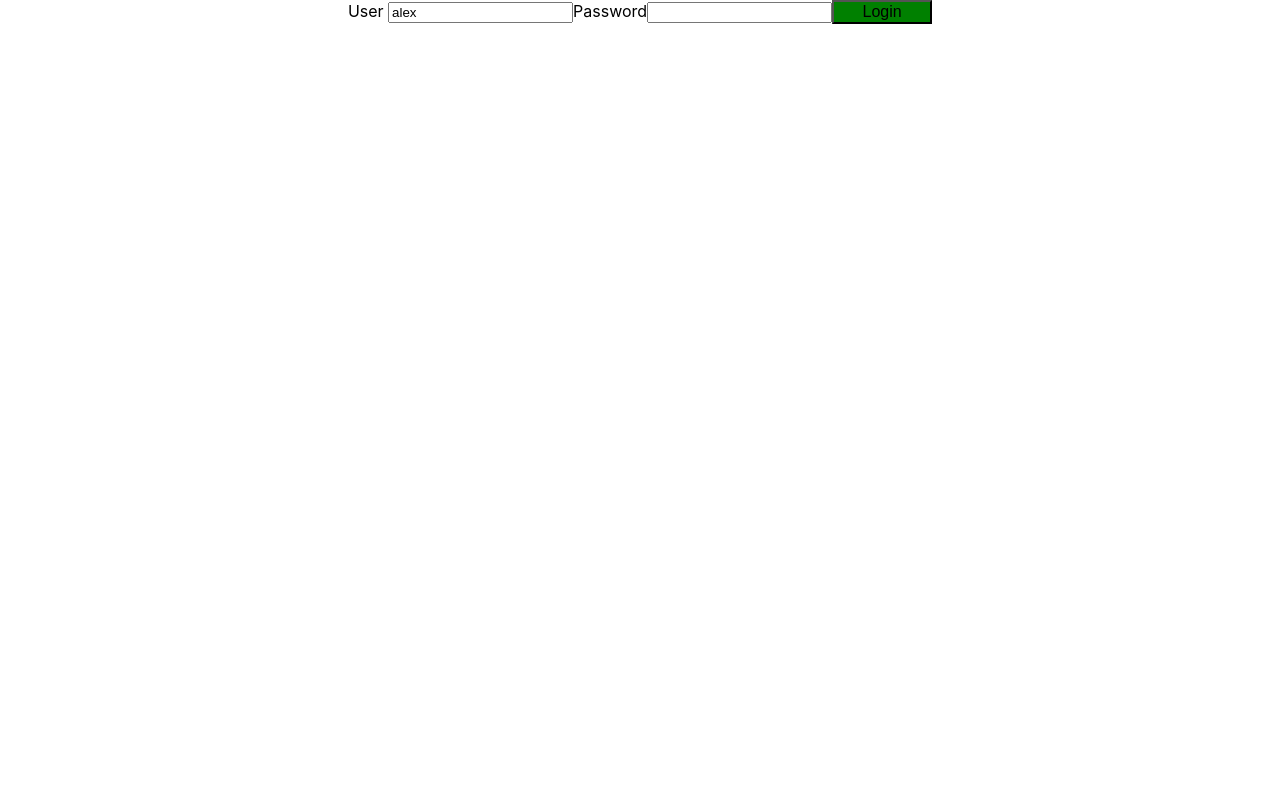
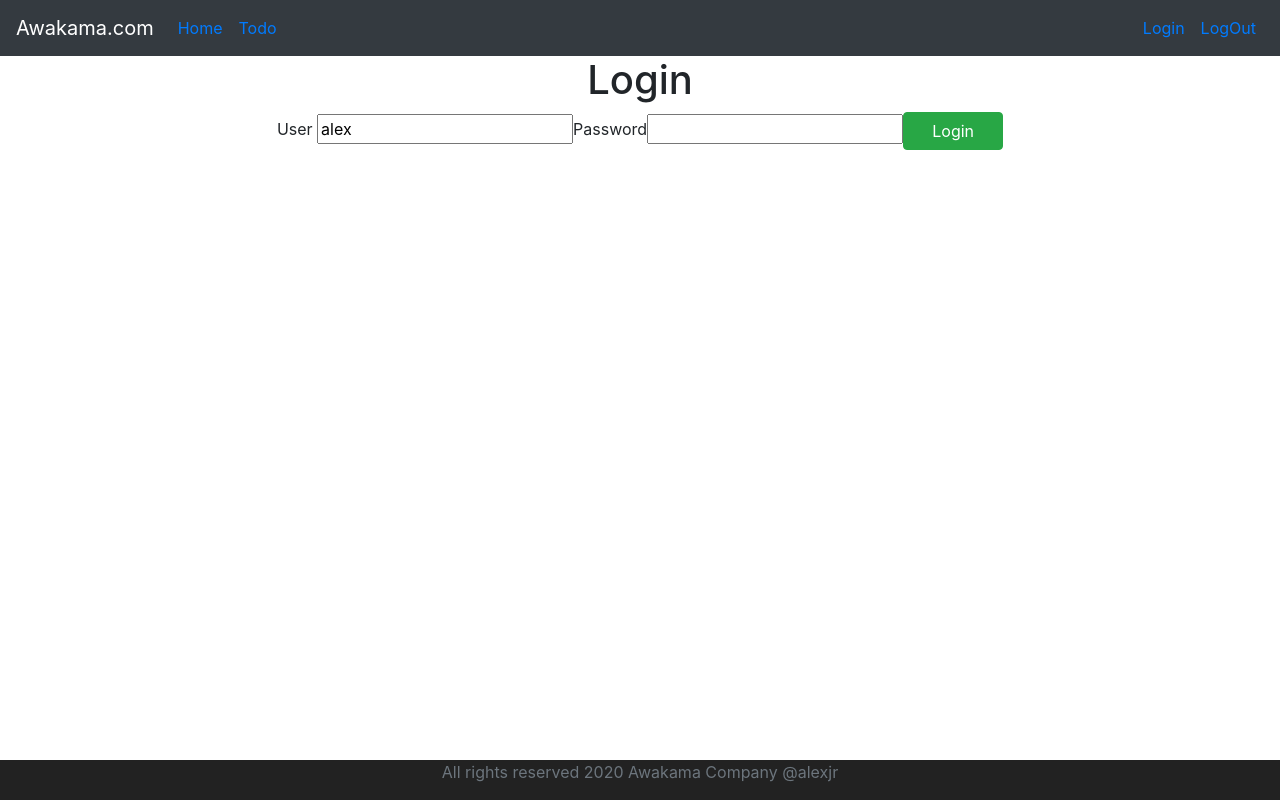
Before and after one commit to jeisonrengifo/todo-app-react, a React (Create React App) app in the folder todo-app/: page / in a window 1280 px wide. Built offline with nearby package versions, Linux system fonts and the light colour scheme.

Commit message:
added style to the components using bootstrap.css

```diff
--- a/todo-app/src/App.js
+++ b/todo-app/src/App.js
@@ -3,6 +3,7 @@ import logo from './logo.svg';
 import './App.css';
 import './components/todo/TodoApp'
 import TodoApp from './components/todo/TodoApp';
+import './bootstrap.css'
 
 function App() {
   return (
--- /dev/null
+++ b/todo-app/src/bootstrap.css
@@ -0,0 +1 @@
+@import url(https://unpkg.com/bootstrap@4.1.0/dist/css/bootstrap.min.css)
--- /dev/null
+++ b/todo-app/src/components/todo/ErrorComponent.jsx
@@ -0,0 +1,9 @@
+import React from 'react'
+
+function ErrorComponent(){
+    return <div>
+        An error has ocurred please contact the administration.
+    </div>
+}
+
+export default ErrorComponent
--- /dev/null
+++ b/todo-app/src/components/todo/FooterComponent.jsx
@@ -0,0 +1,14 @@
+import React,{Component} from 'react'
+import './todo.css'
+
+class FootComponent extends Component{
+    render(){
+        return(
+            <footer className="footer">
+                <span className="text-muted">All rights reserved 2020 Awakama Company @alexjr</span>
+            </footer>
+        )
+    }
+}
+
+export default FootComponent
--- /dev/null
+++ b/todo-app/src/components/todo/HeaderComponent.jsx
@@ -0,0 +1,30 @@
+import React,{Component} from 'react'
+import '../../components/../bootstrap.css'
+import { Link } from 'react-router-dom'
+
+
+
+
+class HeaderComponent extends Component{
+    render(){
+        return(
+               <header>
+
+                    <nav className="navbar navbar-expand-md navbar-dark bg-dark">
+                        <div><a href="http://awakama.com/cafeland" className="navbar-brand">Awakama.com</a></div>
+                        <ul className="navbar-nav">
+                            <li className="nav-link"><Link to="/welcome">Home</Link></li>
+                            <li className="nav-link"><Link to="/todo">Todo</Link></li>
+                        </ul>
+                        <ul className="navbar-nav navbar-collapse justify-content-end">
+                            <li className="nav-link"><Link to="/login">Login</Link></li>
+                            <li className="nav-link"><Link to="/logout">LogOut</Link></li>
+                        </ul>
+                    </nav>
+
+            </header>
+        )
+    }
+}
+
+export default HeaderComponent
--- /dev/null
+++ b/todo-app/src/components/todo/LogOutComponent.jsx
@@ -0,0 +1,15 @@
+import React, {Component} from 'react'
+import '../../components/../bootstrap.css'
+
+class LogOutComponent extends Component{
+    render(){
+        return(
+            <>
+                <h1>You are succesfully log out</h1>
+                <div className="container">Thanks for using this app!</div>
+
+            </>
+        )
+    }
+}
+export default LogOutComponent
--- a/todo-app/src/components/todo/Login.jsx
+++ b/todo-app/src/components/todo/Login.jsx
@@ -1,4 +1,5 @@
 import React, {Component} from 'react'
+import '../../components/../bootstrap.css'
 import './todo.css'
 
 class Login extends Component{
@@ -17,14 +18,17 @@ class Login extends Component{
     }
     render(){
         return(
-            <div className="loginComponent">
-                {this.state.hasLoginFailed && <div>Invalid credentials</div>}
-                {this.state.showSuccesMessage && <div>Login Succesful!</div>}
-               {/*<ShowInvalidCredentials hasLoginFailed={this.state.hasLoginFailed}/>
-                <ShowSuccesMessage showSuccesMessage={this.state.showSuccesMessage}/>*/}
-               User <input type="text" name="user" className="user" value={this.state.user} onChange={this.handleChange}/>
-               Password<input type="password" name="password" className="password" value={this.state.password} onChange={this.handleChange}/>
-               <button name="btn-login" onClick={this.buttonClicked}>Login</button>
+            <div>
+                <h1>Login</h1>
+                <div className="container">
+                    {this.state.hasLoginFailed && <div className="alert alert-warning">Invalid credentials</div>}
+                    {/*this.state.showSuccesMessage && <div>Login Succesful!</div>*/}
+                    {/*<ShowInvalidCredentials hasLoginFailed={this.state.hasLoginFailed}/>
+                    <ShowSuccesMessage showSuccesMessage={this.state.showSuccesMessage}/>*/}
+                    User <input type="text" name="user" className="user" value={this.state.user} onChange={this.handleChange}/>
+                    Password<input type="password" name="password" className="password" value={this.state.password} onChange={this.handleChange}/>
+                    <button className="btn btn-success" name="btn-login" onClick={this.buttonClicked}>Login</button>
+                </div>
             </div>
         )
     }
@@ -38,9 +42,11 @@ class Login extends Component{
 
    buttonClicked(){
       if(this.state.user==='alex' && this.state.password==='nirv'){
-          this.setState({showSuccesMessage:true})
-          this.setState({hasLoginFailed:false})
+             this.props.history.push("/welcome")
+        //   this.setState({showSuccesMessage:true})
+        //   this.setState({hasLoginFailed:false})
       }else{
+            // this.props.history.push("/")
             this.setState({showSuccesMessage:false})
             this.setState({hasLoginFailed:true})
           }
--- a/todo-app/src/components/todo/TodoApp.jsx
+++ b/todo-app/src/components/todo/TodoApp.jsx
@@ -2,24 +2,40 @@ import React, {Component} from 'react'
 import Login from './Login'
 import { render } from '@testing-library/react'
 import LoginPrac from './Login'
-import { BrowserRouter as Router, Route} from 'react-router-dom'
+import { BrowserRouter, Route, Switch, Link} from 'react-router-dom'
 import './WelcomeComponent'
 import Welcome from './WelcomeComponent'
+import ErrorComponent from './ErrorComponent'
+import TodoListComponent from './TodoListComponent'
+import FooterComponent from './FooterComponent'
+import HeaderComponent from './HeaderComponent'
+import LogOutComponent from './LogOutComponent'
+
+
 
 class TodoApp extends Component{
     render(){
         return(
             <div className="login">
-                <Router>
-                    <>
-                    <Route path="/welcome" component={Welcome}/>
-                    <Route path="/" exact component={Login}/>
-                    <Route path="/login" exact component={Login}/>
-                    </>
-                </Router>
+
+                    <BrowserRouter>
+                        <HeaderComponent/>
+                        <>
+                        <Switch>
+                            <Route path="/" exact component={Login}/>
+                            <Route path="/login"  component={Login}/>
+                            <Route path="/welcome" component={Welcome}/>
+                            <Route path="/todo" component={TodoListComponent}/>
+                            <Route path="/logout" component={LogOutComponent}></Route>
+                            <Route component={ErrorComponent}></Route>
+                        </Switch>
+                        </>
+                    </BrowserRouter>
+                <FooterComponent/>
             </div>
 
      );
     }
 }
+
 export default TodoApp
--- /dev/null
+++ b/todo-app/src/components/todo/TodoListComponent.jsx
@@ -0,0 +1,49 @@
+import React,{Component} from 'react'
+
+class TodoListComponent extends Component{
+    constructor(props){
+        super(props)
+
+        this.state={
+            todoList:
+            [
+            {id:1, description:"Learn React", done:false, targetDate:new Date()},
+            {id:2, description:"Learn Spring Boot", done:false, targetDate:new Date()},
+            {id:3, description:"Get Money", done:false, targetDate:new Date()}
+           ]
+        }
+
+    }
+    render(){
+        return(
+            <div>
+                <h1>Todo List</h1>
+                <div className="container">
+                    <table className="table">
+                        <thead>
+                            <tr>
+                                <th>Description</th>
+                                <th>Done</th>
+                                <th>Date</th>
+                            </tr>
+                        </thead>
+                        <tbody>
+                            {
+                                this.state.todoList.map(
+                                    todo =>
+                                <tr>
+                                    <td>{todo.description}</td>
+                                    <td>{todo.done.toString()}</td>
+                                    <td>{todo.targetDate.toString()}</td>
+                                </tr>
+                                )
+                            }
+                        </tbody>
+                    </table>
+                </div>
+            </div>
+        )
+    }
+}
+
+export default TodoListComponent
--- a/todo-app/src/components/todo/WelcomeComponent.jsx
+++ b/todo-app/src/components/todo/WelcomeComponent.jsx
@@ -1,9 +1,13 @@
 import React,{Component} from 'react'
+import {Link} from 'react-router-dom'
 
 class Welcome extends Component{
     render(){
         return(
-            <div>Welcome TODO APP</div>
+            <>
+            <h1>Welcome</h1>
+            <div className="container">Welcome TODO APP  you can manage your TOdos: <Link to="/todo">here</Link></div>
+            </>
         )
     }
 }
--- a/todo-app/src/components/todo/todo.css
+++ b/todo-app/src/components/todo/todo.css
@@ -3,3 +3,11 @@ button{
     background-color: green;
     width: 100px;
 }
+
+.footer{
+    position: absolute;
+    bottom: 0;
+    width: 100%;
+    height: 40px;
+    background-color: #222222;
+}
```
